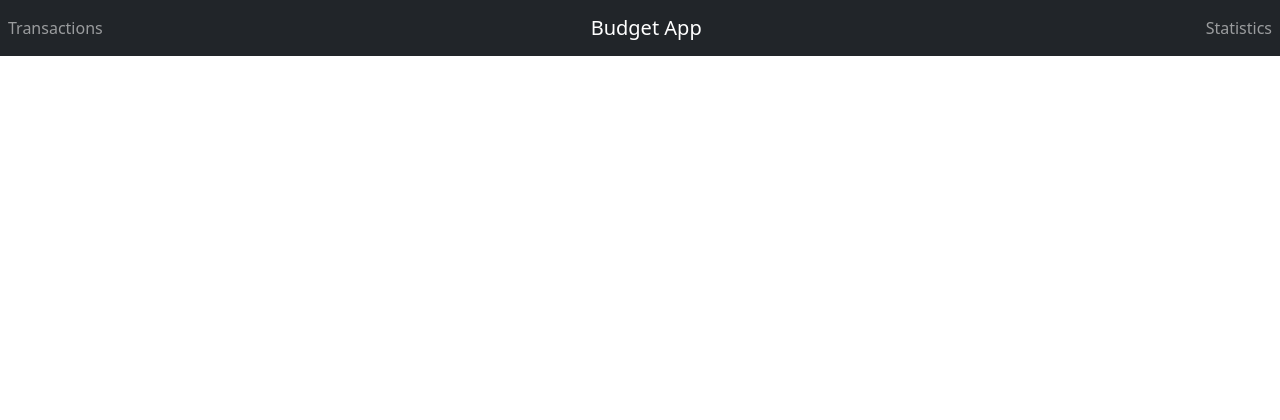
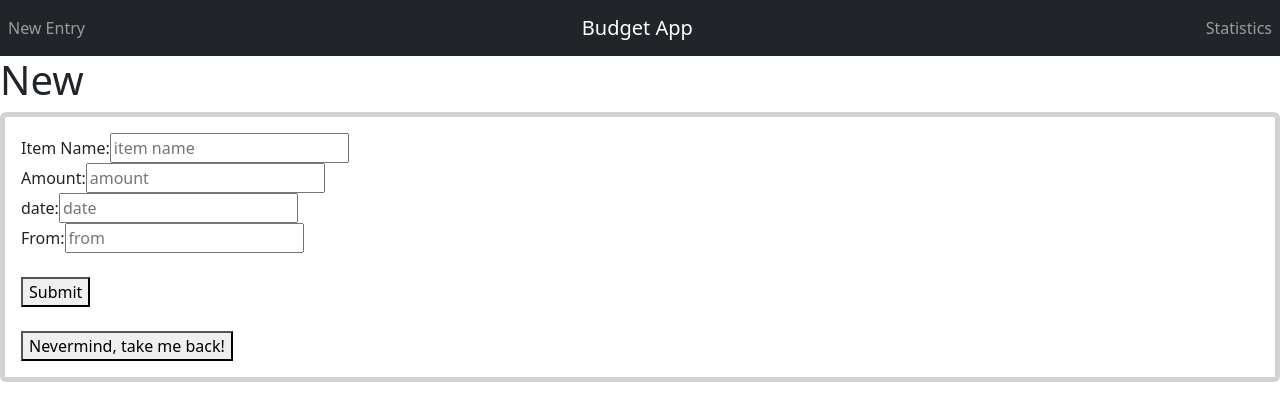
Before and after one commit to Jesse-Chong/full-stack-budgeting-app-frontend, a React (Create React App) app in the folder budget-app/: page /transactions/new in a window 1280 px wide. Shown: the top 420 px of the page. Built offline with nearby package versions, Linux system fonts and the light colour scheme; no server answers; the HTML template or start-up script is replaced by a standard one.

Commit message:
AddedNewTransactionEntry.jsx

```diff
--- a/budget-app/src/App.js
+++ b/budget-app/src/App.js
@@ -1,9 +1,10 @@
-import { BrowserRouter as Router, Routes, Route } from "react-router-dom";
+import { BrowserRouter as Router, Routes, Route, NavLink } from "react-router-dom";
 import TransactionIndex from "./components/TransactionsIndex";
 import { Navbar, Nav } from "react-bootstrap";
 import 'bootstrap/dist/css/bootstrap.min.css';
 import './App.css';
 import ShowTransaction from "./components/ShowTransaction";
+import NewTransactionEntry from "./components/NewTransactionEntry";
 
 
 function App() {
@@ -16,9 +17,11 @@ function App() {
           variant="dark"
           >
             <Nav>
-              <Nav.Link href="/transactions">Transactions</Nav.Link>
+              <Nav.Link href="/transactions/new">New Entry</Nav.Link>
             </Nav>
-            <Navbar.Brand>Budget App</Navbar.Brand>
+            <Navbar.Brand as={NavLink} to="/transactions">
+              Budget App
+            </Navbar.Brand>
             <Nav>
               <Nav.Link href="/transactions/statistics">Statistics</Nav.Link>
             </Nav>
@@ -27,6 +30,7 @@ function App() {
             <Route path='/' element={<TransactionIndex />} />
             <Route path="/transactions" element={<TransactionIndex/>} />
             <Route path="/transactions/:id" element={<ShowTransaction/>} />
+            <Route path="/transactions/new" element={<NewTransactionEntry />} />
           </Routes>
       </div>
     </Router>
--- /dev/null
+++ b/budget-app/src/components/NewTransactionEntry.jsx
@@ -0,0 +1,100 @@
+import { useState } from "react";
+import { useNavigate, Link } from "react-router-dom";
+import { Card } from "react-bootstrap"
+
+export default function NewTransactionEntry() {
+  const navigate = useNavigate();
+  const [formTransactionData, setFormTransactionData] = useState({
+    item_name: "",
+    amount: 0,
+    date: "",
+    from: "",
+  });
+
+  const handleTextChange = (e) => {
+    setFormTransactionData({ ...formTransactionData, [e.target.id]: e.target.value });
+  };
+
+  const handleSubmit = async (e) => {
+    e.preventDefault();
+    try {
+      const response = await fetch("http://localhost:1111/transactions", {
+        method: "POST",
+        headers: {
+          "Content-Type": "application/json",
+        },
+        body: JSON.stringify(formTransactionData),
+      });
+
+      if (response.ok) {
+        const newItem = await response.json();
+        const newItemId = newItem.id;
+        console.log("New Item ID:", newItemId);
+
+        navigate(`/transactions/${newItemId}`);
+      } else {
+        console.error("Log entry creation failed:", response.status);
+      }
+    } catch (error) {
+      console.error("Error while creating log entry:", error);
+    }
+  };
+
+  return (
+    <div className="NewTransaction">
+      <h1>New</h1>
+      <Card className="border-5">
+        <Card.Body>
+          <form onSubmit={handleSubmit}>
+            <label htmlFor="item_name">Item Name:</label>
+            <input
+              id="item_name"
+              value={formTransactionData.item_name}
+              type="text"
+              onChange={handleTextChange}
+              placeholder="item name"
+              required
+            />
+            <br />
+            <label htmlFor="amount">Amount:</label>
+            <input
+              id="amount"
+              value={formTransactionData.title}
+              type="text"
+              onChange={handleTextChange}
+              placeholder="amount"
+              required
+            />
+            <br />
+            <label htmlFor="date">date:</label>
+            <input
+              id="date"
+              value={formTransactionData.date}
+              type="text"
+              onChange={handleTextChange}
+              placeholder="date"
+              required
+            />
+            <br />
+            <label htmlFor="from">From:</label>
+            <input
+              id="from"
+              value={formTransactionData.from}
+              type="text"
+              onChange={handleTextChange}
+              placeholder="from"
+              required
+            />
+            <br />
+            <br />
+            <button type="submit">Submit</button>
+          </form>
+          <br />
+          <Link to="/transactions">
+            <button>Nevermind, take me back!</button>
+          </Link>
+        </Card.Body>
+      </Card>
+    </div>
+  );
+}
--- a/budget-app/src/components/ShowTransaction.jsx
+++ b/budget-app/src/components/ShowTransaction.jsx
@@ -6,6 +6,7 @@ export default function ShowTransaction() {
     const { item_name, amount, date, from } = transactionsData || {};
     const navigate = useNavigate();
     const { id } = useParams();
+    console.log("ID Parameter:", id);
 
     useEffect(() => {
         const fetchTransactionData = async () => {
--- a/budget-app/src/components/TransactionsIndex.jsx
+++ b/budget-app/src/components/TransactionsIndex.jsx
@@ -9,7 +9,7 @@ export default function TransactionIndex() {
 
     useEffect(() => {
         try {
-          fetch(`${apiUrl}`)
+          fetch(`${apiUrl}/transactions`)
             .then((res) => {
               if (!res.ok) {
                 throw new Error(`Request failed with status: ${res.status}`);
```
